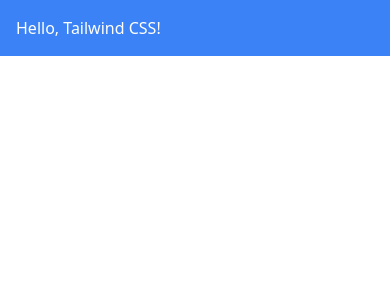
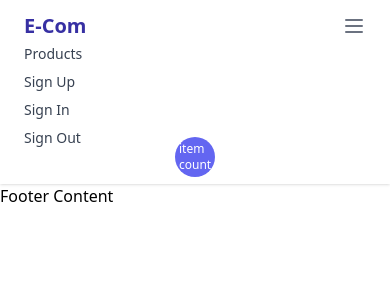
Before and after one commit to bug-king-solver/vita-meals-frontend, a Vue app: page / in a window 390 px wide. Shown: the top 300 px of the page. Built offline with nearby package versions, Linux system fonts and the light colour scheme.

Commit message:
feat: define router and add navbar component

```diff
--- a/src/App.vue
+++ b/src/App.vue
@@ -1,8 +1,17 @@
 <script setup lang="ts">
+import { RouterView } from 'vue-router';
+import Navbar from './components/Navbar.vue';
+
 </script>
 
 <template>
-  <div class="bg-blue-500 p-4">
-    <p class="text-white">Hello, Tailwind CSS!</p>
+  <div>
+    <header>
+      <Navbar />
+    </header>
+    <main>
+      <RouterView />
+    </main>
+    <footer>Footer Content</footer>
   </div>
 </template>
--- a/src/components/HelloWorld.vue
+++ /dev/null
@@ -1,38 +0,0 @@
-<script setup lang="ts">
-import { ref } from 'vue'
-
-defineProps<{ msg: string }>()
-
-const count = ref(0)
-</script>
-
-<template>
-  <h1>{{ msg }}</h1>
-
-  <div class="card">
-    <button type="button" @click="count++">count is {{ count }}</button>
-    <p>
-      Edit
-      <code>components/HelloWorld.vue</code> to test HMR
-    </p>
-  </div>
-
-  <p>
-    Check out
-    <a href="https://vuejs.org/guide/quick-start.html#local" target="_blank"
-      >create-vue</a
-    >, the official Vue + Vite starter
-  </p>
-  <p>
-    Install
-    <a href="https://github.com/vuejs/language-tools" target="_blank">Volar</a>
-    in your IDE for a better DX
-  </p>
-  <p class="read-the-docs">Click on the Vite and Vue logos to learn more</p>
-</template>
-
-<style scoped>
-.read-the-docs {
-  color: #888;
-}
-</style>
--- /dev/null
+++ b/src/components/Navbar.vue
@@ -0,0 +1,43 @@
+<script setup lang="ts">
+import { RouterLink } from "vue-router";
+</script>
+
+<template>
+    <nav class="bg-white shadow">
+        <div class="container mx-auto px-6 py-3 md:flex md:justify-between md:items-center">
+          <div class="flex justify-between items-center">
+            <div>
+              <RouterLink to="/" class="text-indigo-800 text-xl font-bold md:text-2xl hover:text-indigo-600">E-Com</RouterLink>
+            </div>
+
+            <!-- Mobile menu button -->
+            <div class="flex md:hidden">
+              <button type="button" class="text-gray-500 hover:text-gray-600 focus:outline-none focus:text-gray-600" aria-label="toggle menu">
+                <svg viewBox="0 0 24 24" class="h-6 w-6 fill-current">
+                  <path fill-rule="evenodd" d="M4 5h16a1 1 0 0 1 0 2H4a1 1 0 1 1 0-2zm0 6h16a1 1 0 0 1 0 2H4a1 1 0 0 1 0-2zm0 6h16a1 1 0 0 1 0 2H4a1 1 0 0 1 0-2z"></path>
+                </svg>
+              </button>
+            </div>
+          </div>
+
+          <!-- Mobile Menu open: "block", Menu closed: "hidden" -->
+          <div class="md:flex items-center">
+            <div class="flex flex-col md:flex-row md:mx-6">
+              <RouterLink to="/" class="my-1 text-sm text-gray-700 font-medium hover:text-indigo-500 md:mx-4 md:my-0">Products</RouterLink>
+              <RouterLink to="register" class="my-1 text-sm text-gray-700 font-medium hover:text-indigo-500 md:mx-4 md:my-0">Sign Up</RouterLink>
+              <RouterLink to="login" class="my-1 text-sm text-gray-700 font-medium hover:text-indigo-500 md:mx-4 md:my-0">Sign In</RouterLink>
+              <div class="cursor-pointer my-1 text-sm text-gray-700 font-medium hover:text-indigo-500 md:mx-4 md:my-0">Sign Out</div>
+            </div>
+
+            <div class="flex justify-center md:block">
+                <RouterLink to="cart" class="relative text-gray-700 hover:text-gray-600">
+                    <svg class="h-5 w-5" viewBox="0 0 24 24" fill="none" xmlns="http://www.w3.org/2000/svg">
+                        <path d="M3 3H5L5.4 5M7 13H17L21 5H5.4M7 13L5.4 5M7 13L4.70711 15.2929C4.07714 15.9229 4.52331 17 5.41421 17H17M17 17C15.8954 17 15 17.8954 15 19C15 20.1046 15.8954 21 17 21C18.1046 21 19 20.1046 19 19C19 17.8954 18.1046 17 17 17ZM9 19C9 20.1046 8.10457 21 7 21C5.89543 21 5 20.1046 5 19C5 17.8954 5.89543 17 7 17C8.10457 17 9 17.8954 9 19Z" stroke="currentColor" stroke-width="2" stroke-linecap="round" stroke-linejoin="round"/>
+                    </svg>
+                    <span class="absolute top-[-15px] left-[-10px] rounded-full bg-indigo-500 text-white p-1 text-xs">item count</span>
+                </RouterLink>
+            </div>
+          </div>
+        </div>
+    </nav>
+</template>
--- a/src/main.ts
+++ b/src/main.ts
@@ -1,5 +1,6 @@
 import { createApp } from 'vue'
 import './assets/css/tailwindcss.css'
 import App from './App.vue'
+import router from './router'
 
-createApp(App).mount('#app')
+createApp(App).use(router).mount('#app')
--- /dev/null
+++ b/src/router/index.ts
@@ -0,0 +1,10 @@
+import { createRouter, createWebHistory } from 'vue-router'
+// import Navbar from '../components/Navbar.vue'
+
+const router = createRouter({
+  history: createWebHistory(import.meta.env.BASE_URL),
+  routes: [
+  ]
+})
+
+export default router
```
